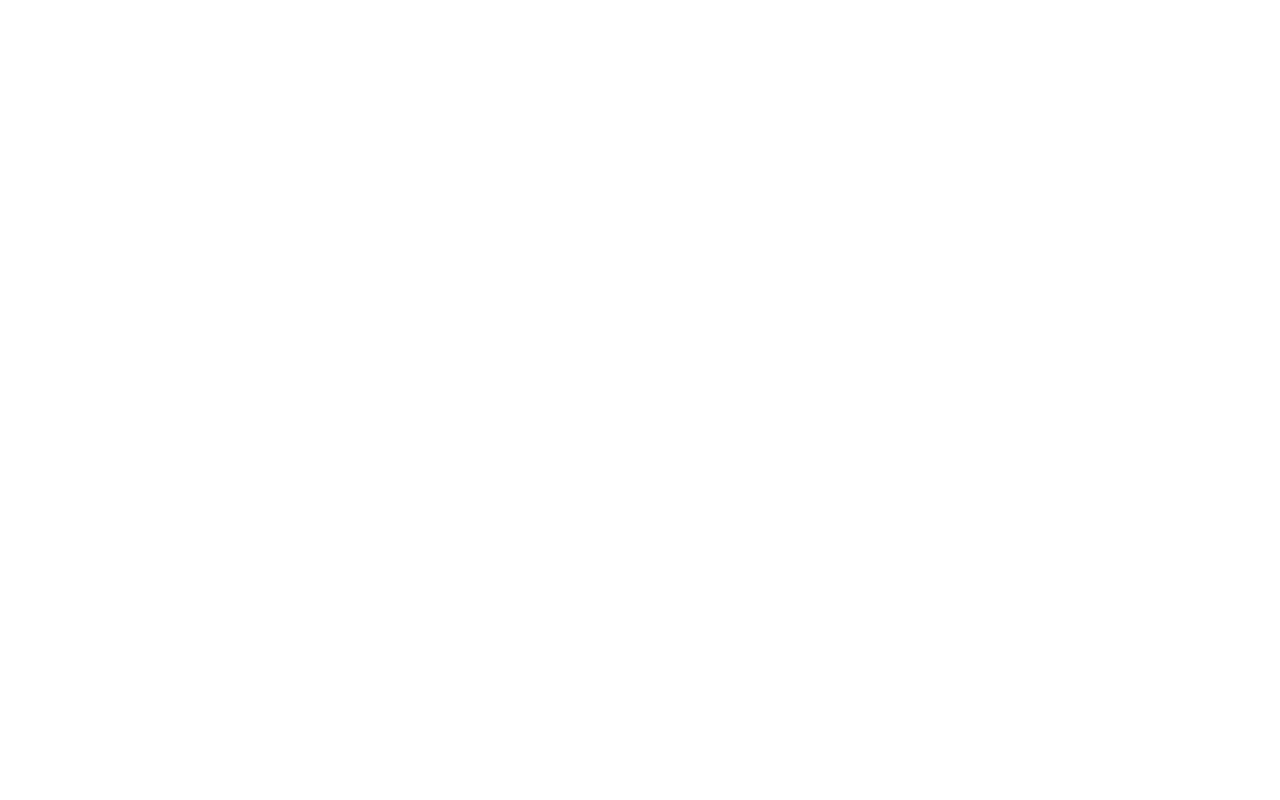
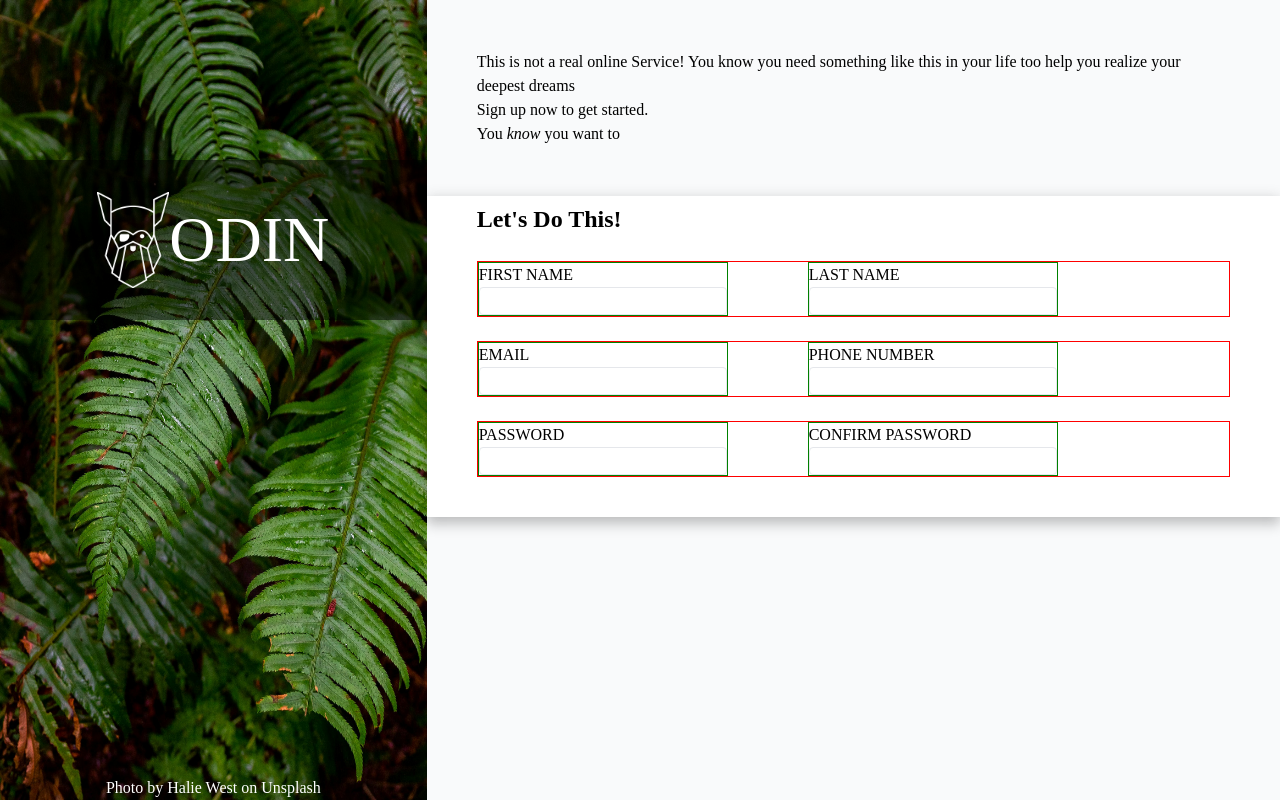
Before and after one commit to colmelom0410/Project-Sign-up-Form, a plain HTML site: page index.html in a window 1280 px wide. Drawn offline with Linux system fonts and the light colour scheme.

Commit message:
Create the side section and form

```diff
--- a/index.html
+++ b/index.html
@@ -4,10 +4,66 @@
     <meta charset="UTF-8">
     <meta name="viewport" content="width=device-width, initial-scale=1.0">
     <link rel="stylesheet" href="style.css">
-    <title>Document</title>
+    <title>Sign-up Form</title>
 </head>
 <body>
+    <div class="sideSection">
+        <img src="background.jpg" alt="background.jpg">
+        <div class="odinContainer">
+                <div class="icon"><img src="odin-lined.png" alt="odin"></div>
+                <div class="icon">ODIN</div>
+        </div>
+        <div class="footer">
+            <p>Photo by Halie West on Unsplash</p>
+        </div>
+    </div>
+    <div class="main">
+        <div class="mainText">
+            <p>This is not a real online Service! You know you need something
+                like this in your life too help you realize your deepest dreams <br>
+                Sign up now to get started.
+            </p>
+            <p>You <em>know</em> you want to</p>
+        </div>
 
+        <div class="signUpForm">
+            <header>
+                <h2>Let's Do This!</h2>
+            </header>
+            <form action="" method="get">
+                <div class="formRow">
+                    <div class="rowSection">
+                        <label for="fName">FIRST NAME</label>
+                        <input type="text" name="fName" id="fName">
+                    </div>
+                    <div class="rowSection">
+                        <label for="lName">LAST NAME</label>
+                        <input type="text" name="lName" id="lName">
+                    </div>
+                </div>
+                <div class="formRow">
+                    <div class="rowSection">
+                        <label for="mail">EMAIL</label>
+                        <input type="email" name="mail" id="mail">
+                    </div>
+                    <div class="rowSection">
+                        <label for="phone">PHONE NUMBER</label>
+                        <input type="tel" name="phone" id="phone">
+                    </div>
+                </div>
+                <div class="formRow">
+                    <div class="rowSection">
+                        <label for="pass">PASSWORD</label>
+                        <input type="password" name="pass" id="pass">
+                    </div>
+                    <div class="rowSection">
+                        <label for="confirmPass">CONFIRM PASSWORD</label>
+                        <input type="password" name="confirmPass" id="confirmPass">
+                    </div>
+                </div>
 
+            </form>
+        </div>
+    </div>
 </body>
 </html>
--- a/style.css
+++ b/style.css
@@ -39,3 +39,82 @@
   #root, #__next {
     isolation: isolate;
   }
+
+/* ------------------------ */
+
+body{
+    display: flex;
+    height: 100vh;
+}
+
+.sideSection>img{
+  width: 100%;
+}
+
+.sideSection{
+    display: flex;
+    height: 100%;
+    flex:1;
+    position: relative;
+    z-index: -1;
+}
+.odinContainer{
+  background-color: rgba(0, 0, 0, 0.5);
+  height: 20%;
+  width: 100%;
+  position: absolute;
+  display: flex;
+  justify-content: center;
+  align-items: center;
+  top: 20%;
+}
+.icon{
+  color: white;
+  font-size: 4rem;
+}
+.icon img{
+  height: 1.5em;
+}
+
+.sideSection .footer{
+  position: absolute;
+  bottom: 0;
+  color: white;
+  display: flex;
+  width: 100%;
+  justify-content: center;
+  align-items: center;
+}
+.main{
+    display: flex;
+    flex-direction: column;
+    flex: 2;
+    background-color: #f9fafb;
+}
+
+.formRow{
+  margin-top: 1.5em;
+  display: flex;
+  border: 1px solid red;
+  justify-content: flex-start;
+  gap: 5em;
+}
+.formRow .rowSection{
+  border: 1px solid green;
+  width: 250px;
+}
+.formRow input[type='text'], .formRow input[type="email"], .formRow input[type="tel"], .formRow input[type="password"]{
+  width: 100%;
+  height: initial;
+  border: 1px solid #E5E7EB;
+  border-radius: 4px;
+}
+.mainText{
+  padding: 50px;
+}
+
+.signUpForm{
+  background-color: #ffffff;
+  padding: 5px 50px 40px;
+  box-shadow: 0 8px 12px rgba(0, 0, 0, 0.2), 0 -1px 12px rgba(44, 44, 44, 0.1)
+}
```
Also changed, not shown: background.jpg (added), odin-lined.png (added).
